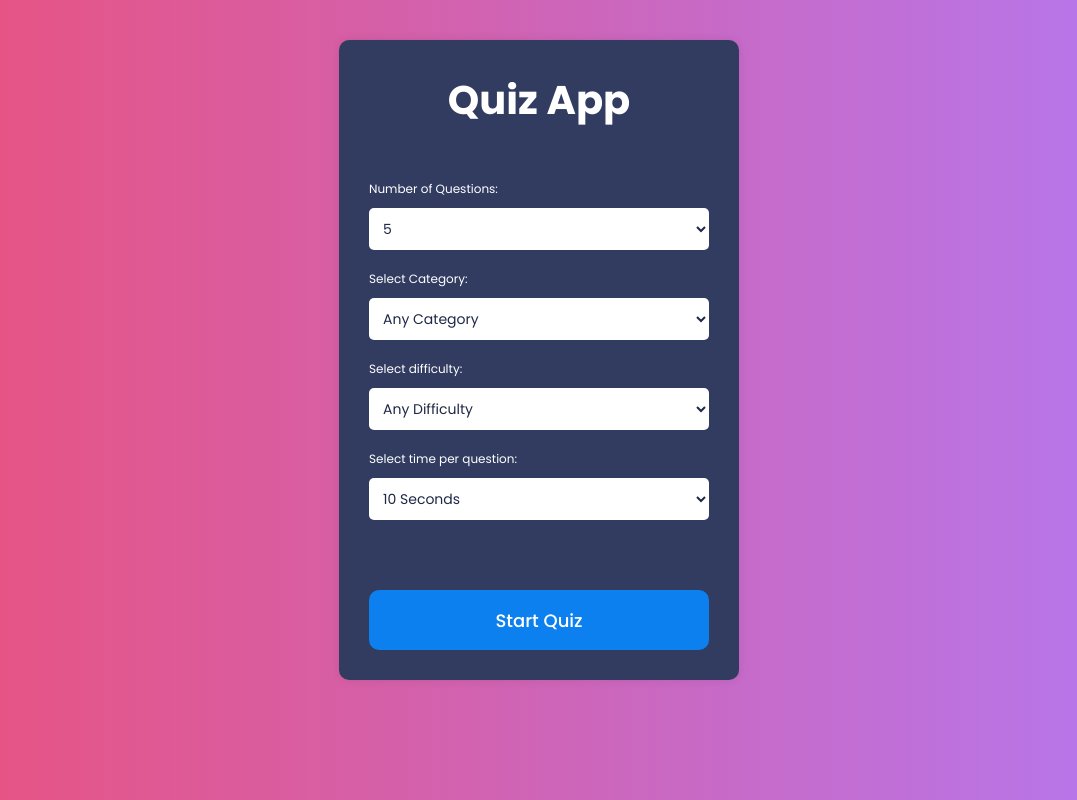
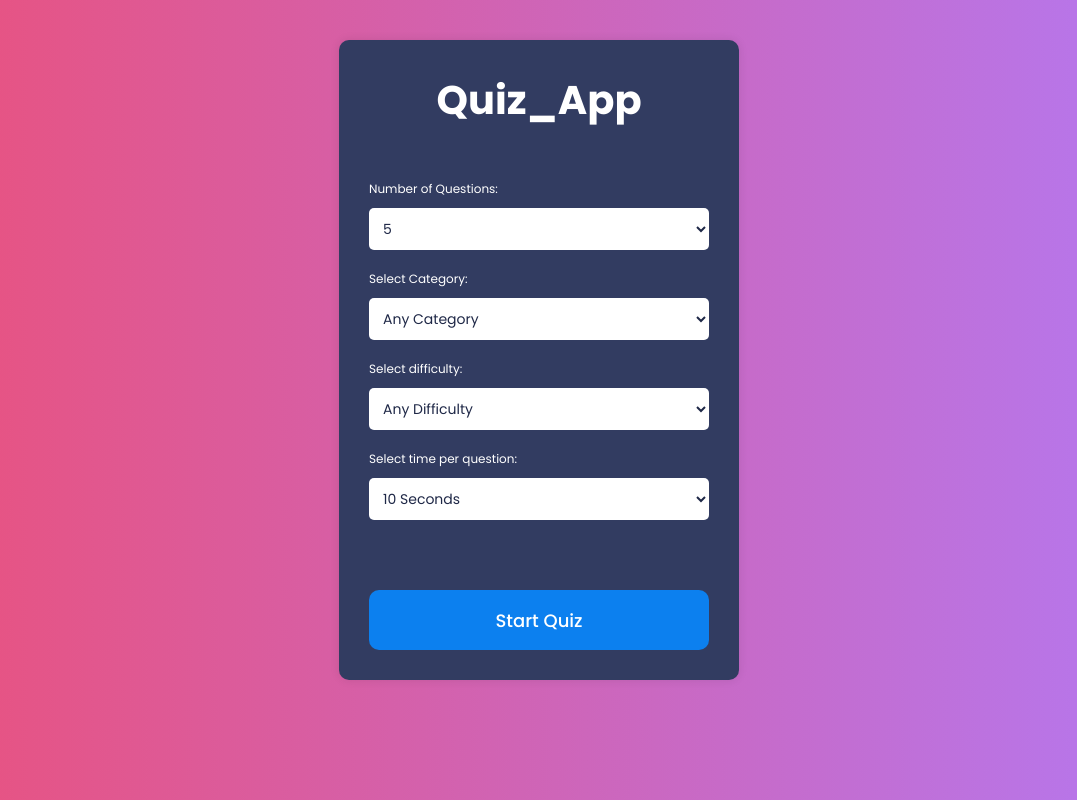
Before and after one commit to abhishekwaghmare01/QuizApp, a plain HTML site: page index.html in a window 1280 px wide. Shown: the whole page, without its empty margins (101-1178 px from the left). Drawn offline with Linux system fonts and the light colour scheme.

Commit message:
Update index.html

```diff
--- a/index.html
+++ b/index.html
@@ -17,7 +17,7 @@
   <body>
     <div class="container">
       <div class="start-screen">
-        <h1 class="heading">Quiz App</h1>
+        <h1 class="heading">Quiz_App</h1>
         <div class="settings">
           <label for="num-questions">Number of Questions:</label>
           <select id="num-questions">
```
